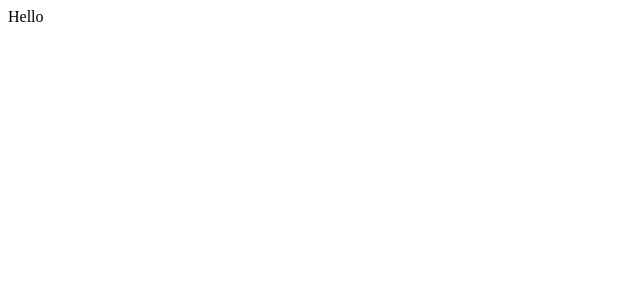
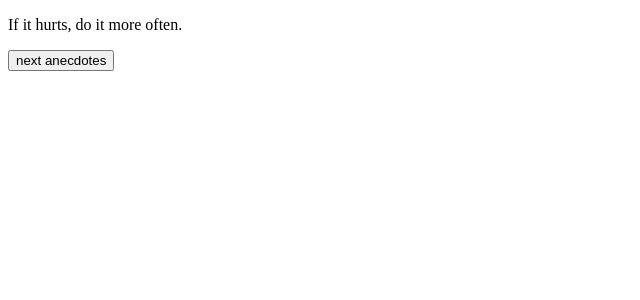
Before and after one commit to hamidme/FSO, a React (Create React App) app in the folder part1/anecdotes/: page / in a window 1280 px wide. Shown: the top 300 px of the page, without its empty margins (0-640 px from the left). Built offline with nearby package versions, Linux system fonts and the light colour scheme.

Commit message:
modified for 1.12*: anecdotes step1

```diff
--- a/part1/anecdotes/src/App.js
+++ b/part1/anecdotes/src/App.js
@@ -1,11 +1,28 @@
+import { useState } from 'react'
 
+const App = () => {
+  const anecdotes = [
+    'If it hurts, do it more often.',
+    'Adding manpower to a late software project makes it later!',
+    'The first 90 percent of the code accounts for the first 10 percent of the development time...The remaining 10 percent of the code accounts for the other 90 percent of the development time.',
+    'Any fool can write code that a computer can understand. Good programmers write code that humans can understand.',
+    'Premature optimization is the root of all evil.',
+    'Debugging is twice as hard as writing the code in the first place. Therefore, if you write the code as cleverly as possible, you are, by definition, not smart enough to debug it.',
+    'Programming without an extremely heavy use of console.log is same as if a doctor would refuse to use x-rays or blood tests when diagnosing patients.'
+  ]
 
-function App() {
+  const [selected, setSelected] = useState(0)
+  const anecLength = anecdotes.length
+  const selectAnecdote = ()=>{
+    setSelected(Math.floor(Math.random(1)*anecLength))
+  }
+
   return (
     <div>
-     Hello
+      <p>{anecdotes[selected]}</p>
+      <button onClick={selectAnecdote}>next anecdotes</button>
     </div>
-  );
+  )
 }
 
-export default App;
+export default App
```
